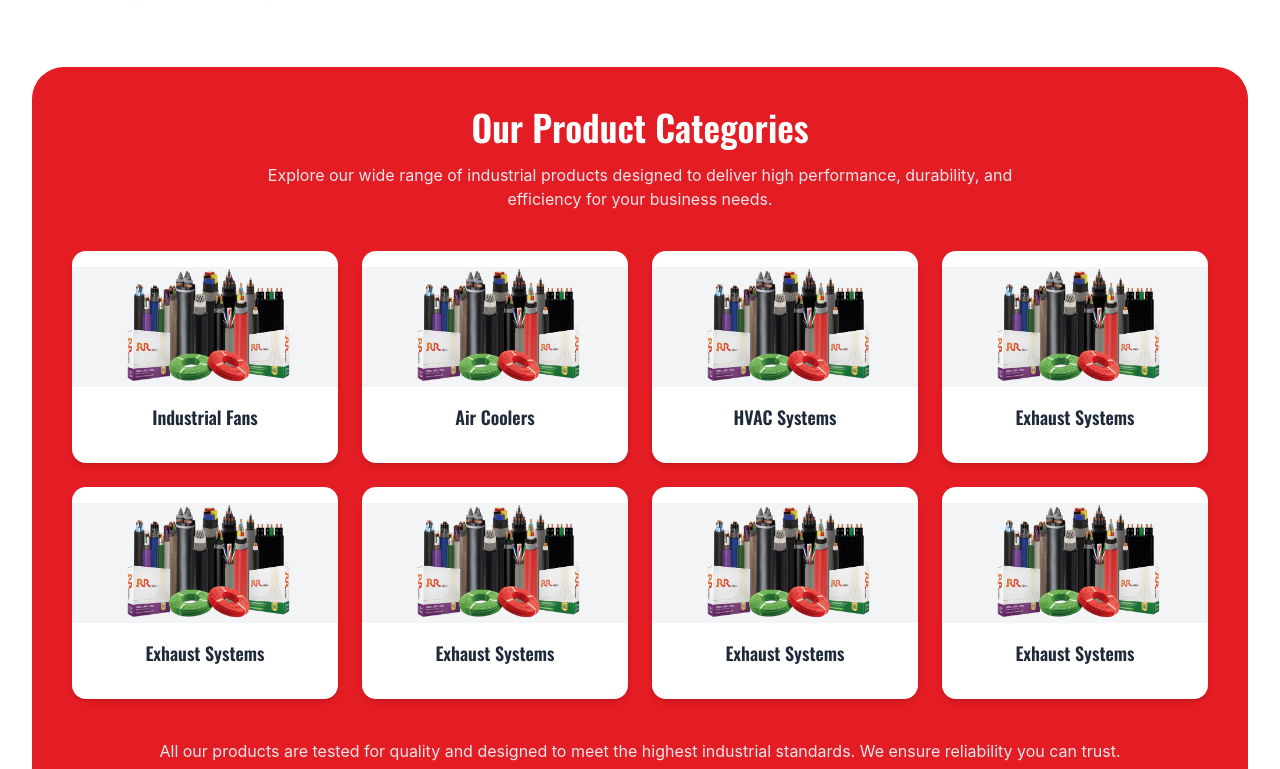
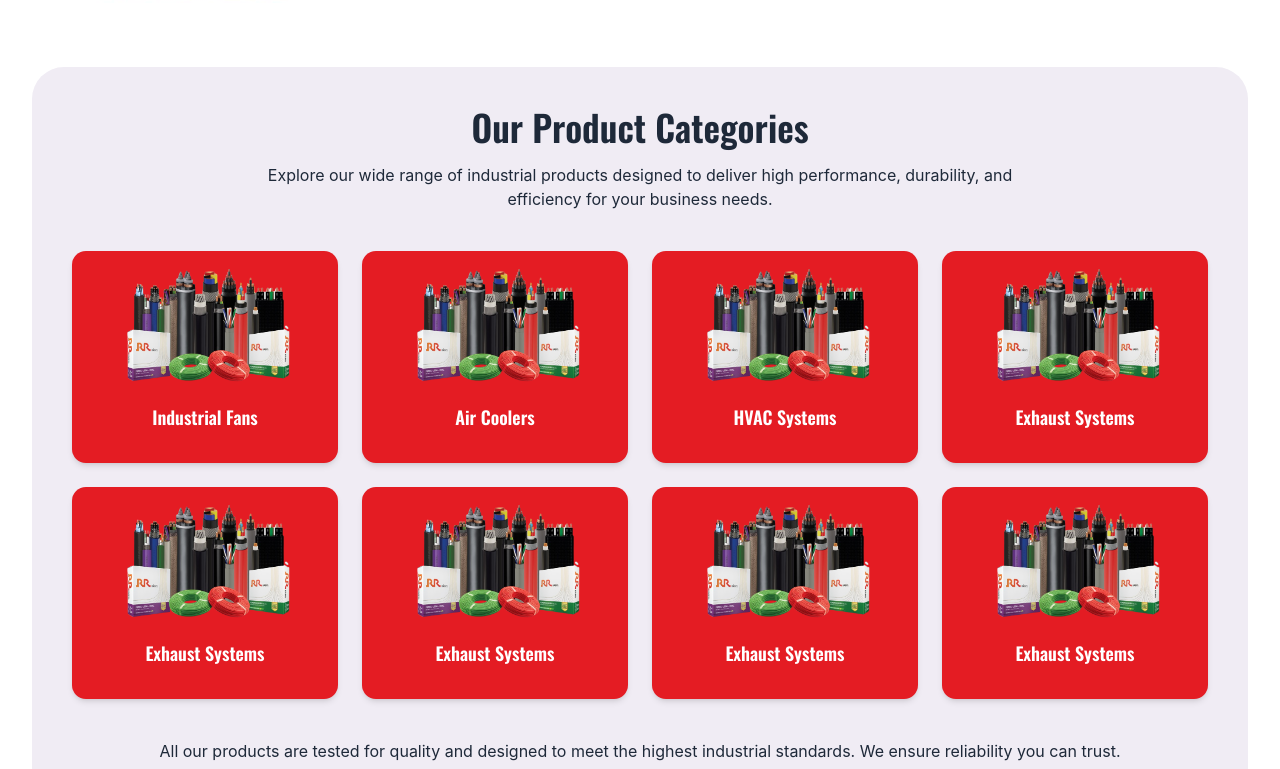
Before and after one commit to Nikunjrajput26/Bharti-Enterprise, a React (Vite) app: page / in a window 1280 px wide. Shown: the part 1251-2020 px from the top of the page. Built offline with nearby package versions, Linux system fonts and the light colour scheme.

Commit message:
made some ui changes and mobile menu functionality

```diff
--- a/src/components/Categories/ProductCategories.tsx
+++ b/src/components/Categories/ProductCategories.tsx
@@ -15,18 +15,18 @@ const ProductCategories: React.FC = () => {
 
   return (
     <section
-      className="bg-[#E41C23] rounded-4xl p-6 md:p-10 m-4 md:m-8"
+      className="bg-[#f0ecf4] rounded-4xl p-6 md:p-10 m-4 md:m-8"
       style={{ fontFamily: "Inter, sans-serif" }}
     >
       {/* Top Section */}
       <div className="text-center max-w-3xl mx-auto mb-10">
         <h2
-          className="text-2xl md:text-4xl text-white mb-4"
+          className="text-2xl md:text-4xl text-gray-800 mb-4"
           style={{ fontFamily: "Oswald, sans-serif", fontWeight: 600 }}
         >
           Our Product Categories
         </h2>
-        <p className="text-gray-200 text-sm md:text-base">
+        <p className="text-gray-800 text-sm md:text-base">
           Explore our wide range of industrial products designed to deliver high
           performance, durability, and efficiency for your business needs.
         </p>
@@ -37,9 +37,9 @@ const ProductCategories: React.FC = () => {
         {categories.map((cat, index) => (
           <div
             key={index}
-            className="group cursor-pointer bg-white rounded-xl py-4 shadow-md overflow-hidden transform transition duration-300 hover:shadow-lg hover:-translate-y-1"
+            className="group cursor-pointer  bg-[#E41C23] rounded-xl py-4 shadow-md overflow-hidden transform transition duration-300 hover:shadow-lg hover:-translate-y-1"
           >
-            <div className="overflow-hidden flex items-center justify-center bg-gray-100">
+            <div className="overflow-hidden flex items-center justify-center">
               <img
                 src={cat.img}
                 alt={cat.name}
@@ -48,7 +48,7 @@ const ProductCategories: React.FC = () => {
             </div>
             <div className="p-4 text-center">
               <h3
-                className="text-lg font-semibold text-gray-800"
+                className="text-lg font-semibold text-white"
                 style={{ fontFamily: "Oswald, sans-serif" }}
               >
                 {cat.name}
@@ -60,7 +60,7 @@ const ProductCategories: React.FC = () => {
 
       {/* Bottom Section */}
       <div className="text-center mt-10">
-        <p className="text-gray-200 text-sm md:text-base">
+        <p className="text-gray-800 text-sm md:text-base">
           All our products are tested for quality and designed to meet the
           highest industrial standards. We ensure reliability you can trust.
         </p>
--- a/src/components/activitySection/ActivitySection.tsx
+++ b/src/components/activitySection/ActivitySection.tsx
@@ -22,7 +22,7 @@ const infoCards: InfoCardProps[] = [
 ];
 
 const InfoCard: React.FC<InfoCardProps> = ({ title, text }) => (
-  <div className="bg-[#E41C23] text-white w-[400px] h-[100px] p-3 rounded-3xl shadow-lg flex">
+  <div className="bg-[#E41C23] text-white w-[350px] md:[400px] h-[100px] p-3 rounded-3xl shadow-lg flex">
     <div className="bg-white w-[100px] p-4 me-4 border-2 rounded-xl"></div>
     <div>
       <h3 className="font-bold">{title}</h3>
@@ -61,7 +61,7 @@ const ActivitySection: React.FC = () => {
       {/* Right Side */}
       <div className="flex flex-col justify-center items-center space-y-4">
         {infoCards.map((card, idx) => (
-          <InfoCard key={idx} title={card.title} text={card.text} />
+          <InfoCard key={idx} title={card.title} text={card.text}  />
         ))}
       </div>
     </div>
--- a/src/components/navbar/CategoryListDropdown.tsx
+++ b/src/components/navbar/CategoryListDropdown.tsx
@@ -4,6 +4,7 @@ import {
   AccordionItem,
   AccordionTrigger,
 } from "@/components/ui/accordion";
+import { Link } from "react-router-dom";
 
 const subCategories = [
   {
@@ -104,7 +105,9 @@ const subCategories = [
   },
 ];
 
-export function CategoryListDropdown() {
+export function CategoryListDropdown(
+  setMobileMenuOpen: (open: boolean) => void
+) {
   return (
     <>
       <Accordion type="single" collapsible>
@@ -120,7 +123,16 @@ export function CategoryListDropdown() {
                   <AccordionContent className="flex flex-col gap-4 text-balance">
                     <ul className="pl-5 text-xs/5 text-gray-500">
                       {subCategory.products.map((product) => (
-                        <li key={product}>{product}</li>
+                        <Link
+                          to={`/category/${subCategory.name
+                            .toLowerCase()
+                            .replace(/\s+/g, "-")}/${product
+                            .toLowerCase()
+                            .replace(/\s+/g, "-")}`}
+                          onClick={() => setMobileMenuOpen(false)}
+                        >
+                          <li key={product}>{product}</li>
+                        </Link>
                       ))}
                     </ul>
                   </AccordionContent>
```
